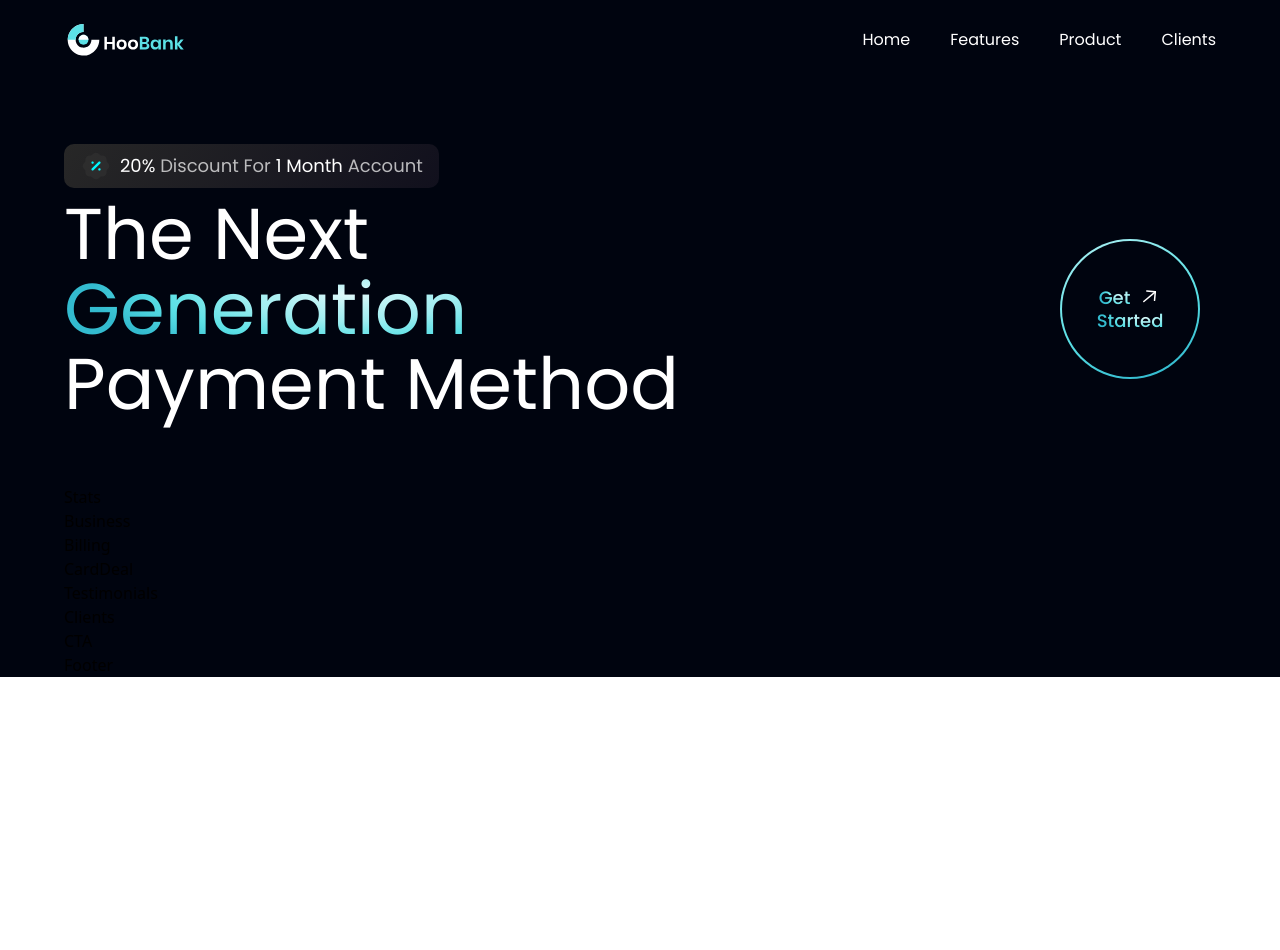
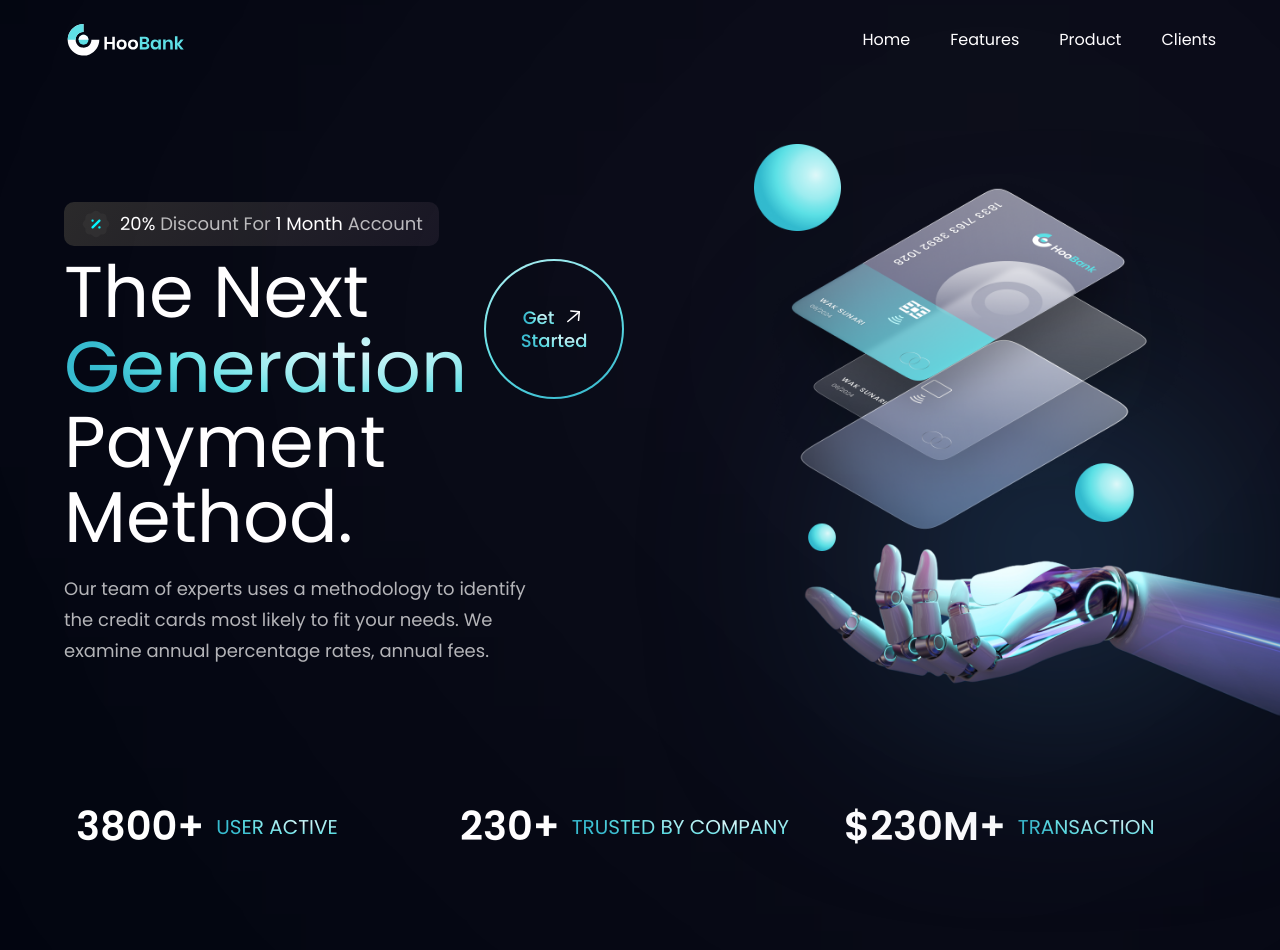
Before and after one commit to Yhucee14/zoompay, a React (Create React App) app: page / in a window 1280 px wide. Shown: the top 950 px of the page. Before the commit the page ends 800 px from the top, so only its background shows below. Built offline with nearby package versions, Linux system fonts and the light colour scheme.

Commit message:
Finished the stats section

```diff
--- a/src/components/Hero.jsx
+++ b/src/components/Hero.jsx
@@ -2,6 +2,7 @@ import React from 'react'
 import styles from '../style'
 import { discount, robot } from '../assets'
 import GetStarted from './GetStarted';
+import '../index.css'
 
 const Hero = () => {
   return (
@@ -26,16 +27,41 @@ const Hero = () => {
            ss:leading-[75px]'>The Next <br className='sm:block hidden'/>
           {" "}
           <span className='text-gradient'>Generation <br /></span> {" "}
-           Payment Method
+
           </h1>
 
           <div className='ss:flex hidden md:mr-4 mr:0'>
             <GetStarted />
           </div>
-
         </div>
 
+        <h1 className=' font-poppins font-semi-bold
+          ss:text-[72px] text-[52px] text-white ss:leading-[100px]
+           ss:leading-[75px] w-full'>
+            Payment Method.
+           </h1>
+           <p className={`${styles.paragraph} max-w-[470px] mt-5`}>
+            Our team of experts uses a methodology to identify
+            the credit cards most likely to fit your needs. We examine
+            annual percentage rates, annual fees.
+           </p>
+      </div>
 
+      <div className={`flex-1 flex ${styles.flexCenter} md:my-0
+      my-10 relative`}>
+        <img src={robot} alt='billing'
+        className='w-[100%] h-[100%] relative z-[5]'/>
+
+        <div className='absolute z-[0]
+         w-[40%] h-[35%] top-0 pink__gradient'/>
+         <div className='absolute z-[1]
+         w-[80%] h-[80%] rounded-full bottom-40 white__gradient'/>
+          <div className='absolute z-[0]
+         w-[50%] h-[50%] right-20 bottom-20 blue__gradient'/>
+      </div>
+
+      <div className={`ss:hidden ${styles.flexCenter}`}>
+        <GetStarted />
       </div>
 
     </section>
--- a/src/components/Stats.jsx
+++ b/src/components/Stats.jsx
@@ -1,8 +1,23 @@
 import React from 'react'
+import { stats } from '../constants'
+import styles from '../style'
 
 const Stats = () => {
   return (
-    <div>Stats</div>
+    <section className={`${styles.flexCenter}
+    flex-row flex-wrap sm:mb-20 mb-6`}>
+      {stats.map((stat) => (
+        <div key={stat.id} className={` flex-1 flex justify-start
+        items-center flex-row m-3`}>
+          <h4 className='font-poppins font-semibold
+          xs:text-[40px] text-[30px] xs:leading-[53px]
+          leading-[43px] text-white'>{stat.value}</h4>
+          <p className='font-poppins font-normal
+          xs:text-[20px]  xs:leading-[26px]
+          leading-[21px] text-gradient uppercase ml-3'>{stat.title}</p>
+        </div>
+      ))}
+    </section>
   )
 }
 
```
